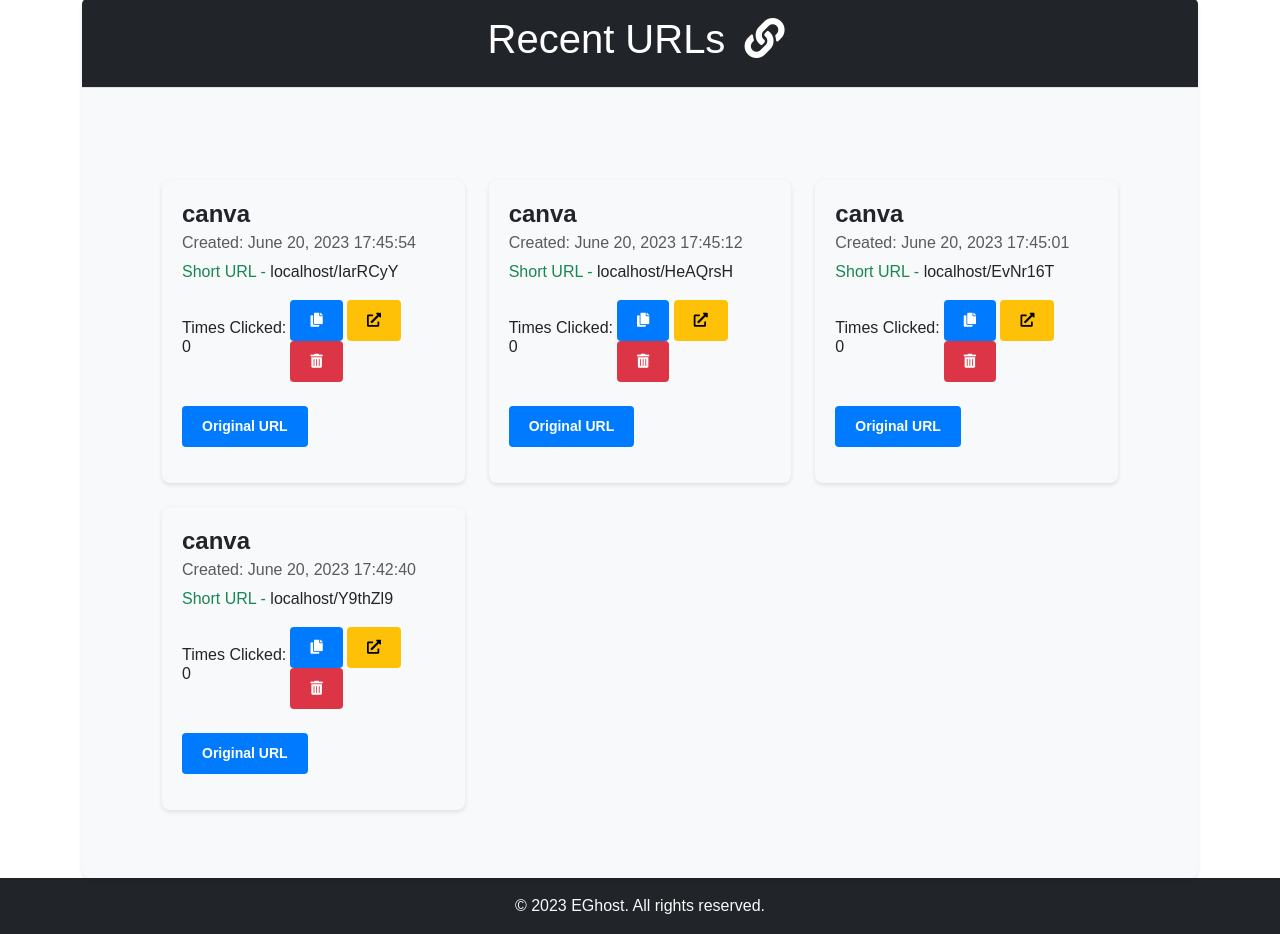
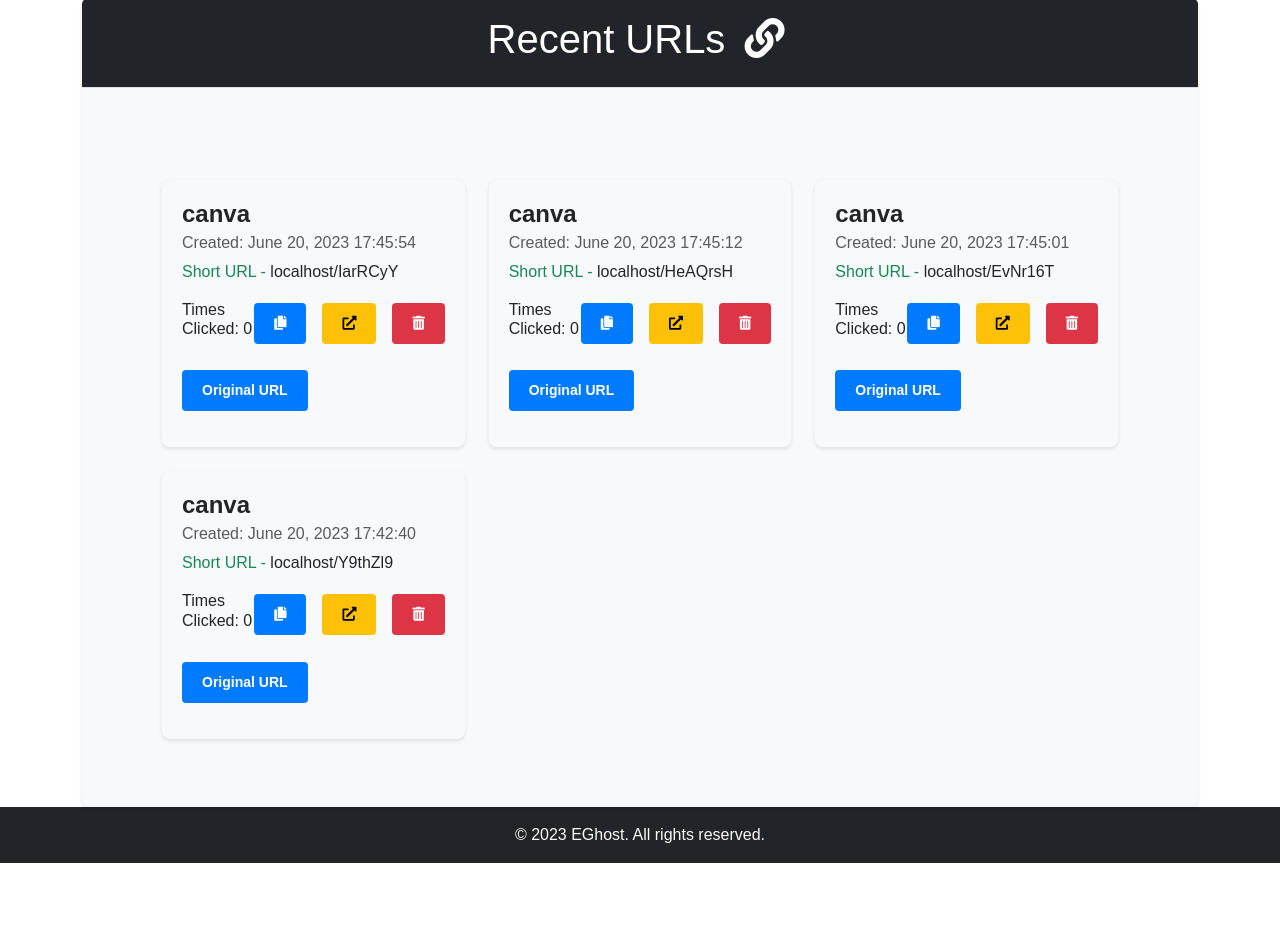
Before and after one commit to EGhost98/Chibi_URL, a Django app: page / in a window 1280 px wide. Shown: the part 442-1376 px from the top of the page. After the commit the page ends 1305 px from the top, so only its background shows below. Run offline with Django 4.2, Linux system fonts and the light colour scheme; a user stored in the database is signed in; data comes from the database, SQL or seed files in the repository.

Commit message:
deploy_9

```diff
--- a/tinyurl/templates/tinyurl/home.html
+++ b/tinyurl/templates/tinyurl/home.html
@@ -77,20 +77,18 @@
                                 <span class="text-success">Short URL - </span>{{ request.get_host }}/{{ purls.short_url }}
                             </p>
                             <div class="d-flex align-items-center">
-                                <h6 class="me-auto">
+                                <h6>
                                     Times Clicked: {{ purls.times_followed }}
                                 </h6>
-                                <div class="ms-auto">
-                                    <button class="btn btn-primary btn-sm" onclick="copyToClipboard('{{ request.get_host }}/{{ purls.short_url }}')" data-bs-toggle="tooltip" data-bs-placement="top" title="Copy to Clipboard">
+                                <button class="btn btn-primary btn-sm ms-auto copy-btn" onclick="copyToClipboard('{{ request.get_host }}/{{ purls.short_url }}')" data-bs-toggle="tooltip" data-bs-placement="top" title="Copy to Clipboard">
                                     <i class="fas fa-copy"></i>
                                 </button>
-                                    <a href="{% url 'redirect_url' shortened_part=purls.short_url %}" class="btn btn-warning btn-sm" data-bs-toggle="tooltip" data-bs-placement="top" title="Visit URL">
+                                <a href="{% url 'redirect_url' shortened_part=purls.short_url %}" class="btn btn-warning ms-3 btn-sm" data-bs-toggle="tooltip" data-bs-placement="top" title="Visit URL">
                                     <i class="fas fa-external-link-alt"></i>
                                 </a>
-                                    <a href="{% url 'delete_url' purls.id %}" class="btn btn-danger btn-sm" data-bs-toggle="tooltip" data-bs-placement="top" title="Delete">
+                                <a href="{% url 'delete_url' purls.id %}" class="btn btn-danger ms-3 btn-sm" data-bs-toggle="tooltip" data-bs-placement="top" title="Delete">
                                     <i class="fas fa-trash-alt"></i>
                                 </a>
-                                </div>
                             </div>
                             <br>
                             <div class="mt-auto">
@@ -111,7 +109,6 @@
         </div>
     </div>
 </div>
-
 
 <script>
     function copyToClipboard(text) {
--- a/tinyurl/templates/tinyurl/myurls.html
+++ b/tinyurl/templates/tinyurl/myurls.html
@@ -9,7 +9,7 @@
                 <div class="input-group">
                     {{ search_form.query }}
                     <button class="btn btn-success" type="submit" form="search-form">
-                        <i class="fas fa-search"></i> Search
+                        <i class="fas fa-search"></i>
                     </button>
                     <a class="btn btn-danger ms-2" href="{% url 'myurls' %}">
                         Reset
```
Lines whose indentation alone changed are shown as unchanged.
